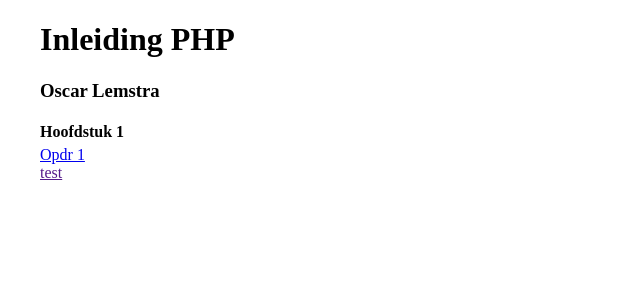
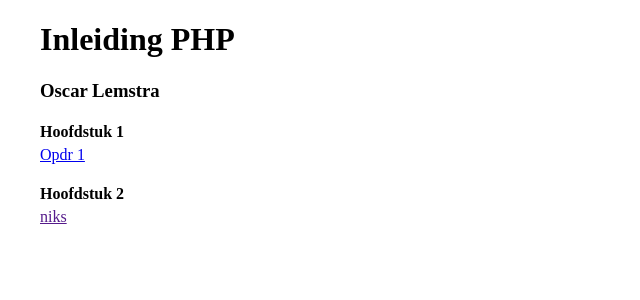
Before and after one commit to oscarlemstra/inleiding-php, a PHP site: page / in a window 1280 px wide. Shown: the top 300 px of the page, without its empty margins (0-640 px from the left). Run offline with PHP 8.4, Linux system fonts and the light colour scheme.

Commit message:
hoofdstuk 1 af

```diff
--- a/h01/index.php
+++ b/h01/index.php
@@ -1,4 +1,3 @@
 <?php
-    phpinfo();
-    echo "test";
+    echo "Hello World!";
 ?>
--- a/index.html
+++ b/index.html
@@ -25,6 +25,8 @@
 
         <h4>Hoofdstuk 1</h4>
         <a href="h01/index.php">Opdr 1</a>
-        <a href="">test</a>
+
+        <h4>Hoofdstuk 2</h4>
+        <a href="">niks</a>
     </body>
 </html>
```
